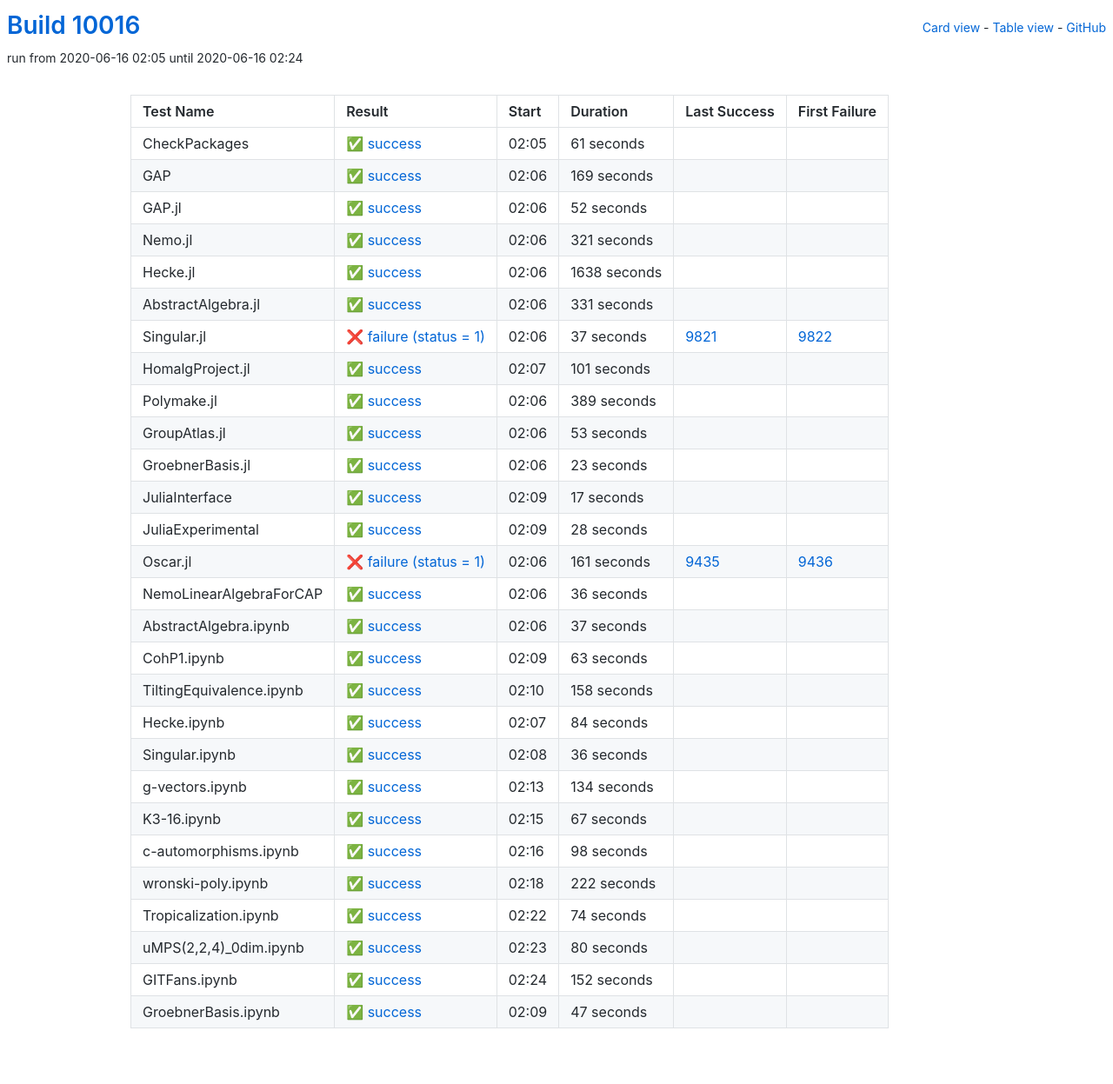
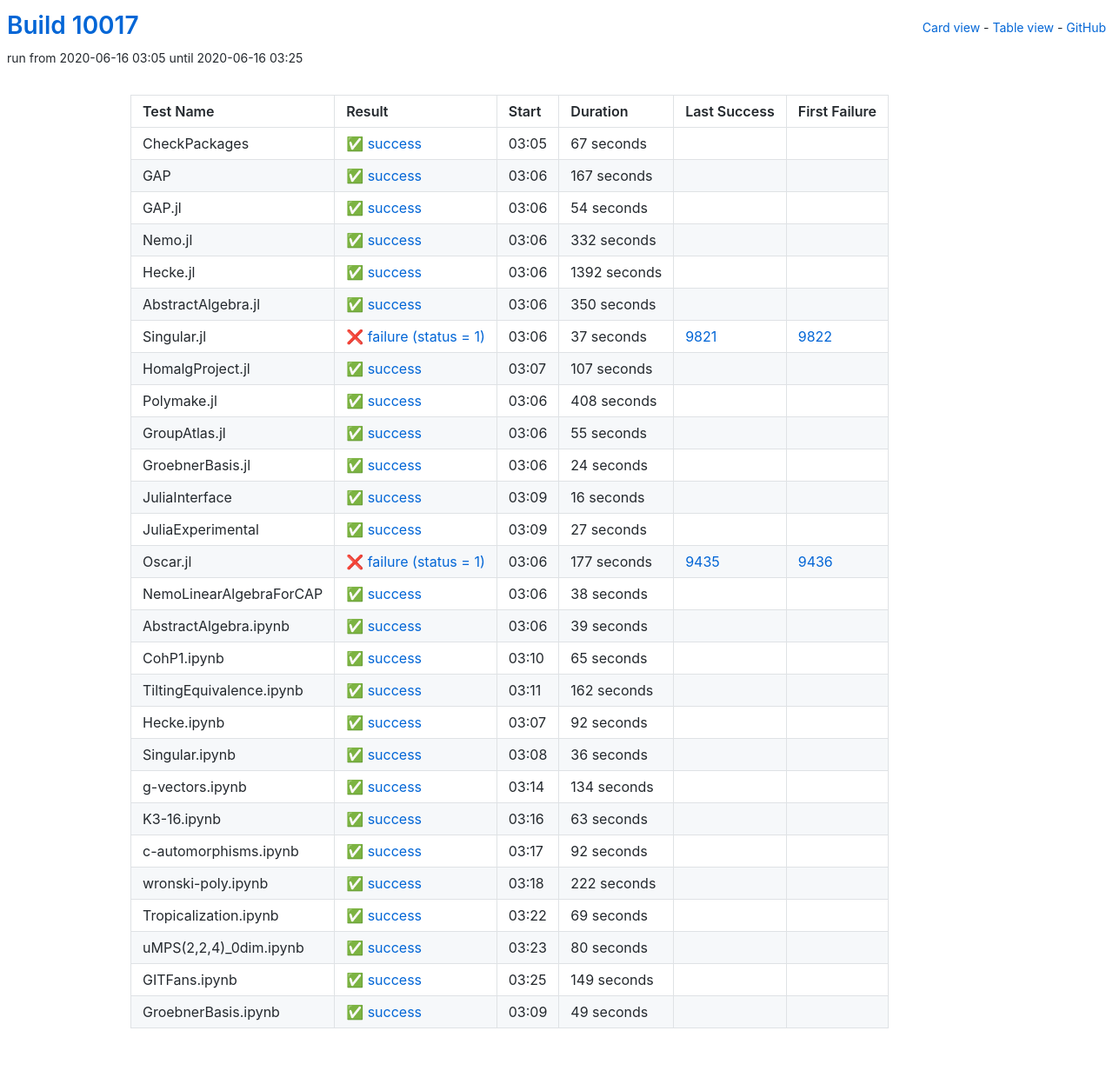
Before and after one commit to oscar-system/oscar-ci-status, a Jekyll site: the page built from table.html, in a window 1280 px wide. Shown: the whole page at 87% size. Built offline with Jekyll 4.4.1, drawn with Linux system fonts in a browser that asks for light colours.

Commit message:
Build #10017

```diff
--- a/_data/ci.yml
+++ b/_data/ci.yml
@@ -1,6 +1,6 @@
 ---
-build: 10016
-build_url: https://oscarci.mathematik.uni-kl.de/job/oscar/10016/
+build: 10017
+build_url: https://oscarci.mathematik.uni-kl.de/job/oscar/10017/
 job: oscar
 organization: oscar-system
 repo: oscar-ci-status
@@ -8,80 +8,80 @@
 tests:
 - name: CheckPackages
   id: checkpackages
-  log: https://oscarci.mathematik.uni-kl.de/job/oscar/10016/artifact/logs/build-10016/CheckPackages.log
-  start: 2020-06-16 02:05
+  log: https://oscarci.mathematik.uni-kl.de/job/oscar/10017/artifact/logs/build-10017/CheckPackages.log
+  start: 2020-06-16 03:05
   success: true
   exitcode: 0
   status: success
-  duration: 61
+  duration: 67
   last_success: false
   last_success_url:
   first_failure: false
   first_failure_url:
 - name: GAP
   id: gap
-  log: https://oscarci.mathematik.uni-kl.de/job/oscar/10016/artifact/logs/build-10016/GAP.log
-  start: 2020-06-16 02:06
+  log: https://oscarci.mathematik.uni-kl.de/job/oscar/10017/artifact/logs/build-10017/GAP.log
+  start: 2020-06-16 03:06
   success: true
   exitcode: 0
   status: success
-  duration: 169
+  duration: 167
   last_success: false
   last_success_url:
   first_failure: false
   first_failure_url:
 - name: GAP.jl
   id: gap-jl
-  log: https://oscarci.mathematik.uni-kl.de/job/oscar/10016/artifact/logs/build-10016/GAP.jl.log
-  start: 2020-06-16 02:06
+  log: https://oscarci.mathematik.uni-kl.de/job/oscar/10017/artifact/logs/build-10017/GAP.jl.log
+  start: 2020-06-16 03:06
   success: true
   exitcode: 0
   status: success
-  duration: 52
+  duration: 54
   last_success: false
   last_success_url:
   first_failure: false
   first_failure_url:
 - name: Nemo.jl
   id: nemo-jl
-  log: https://oscarci.mathematik.uni-kl.de/job/oscar/10016/artifact/logs/build-10016/Nemo.jl.log
-  start: 2020-06-16 02:06
+  log: https://oscarci.mathematik.uni-kl.de/job/oscar/10017/artifact/logs/build-10017/Nemo.jl.log
+  start: 2020-06-16 03:06
   success: true
   exitcode: 0
   status: success
-  duration: 321
+  duration: 332
   last_success: false
   last_success_url:
   first_failure: false
   first_failure_url:
 - name: Hecke.jl
   id: hecke-jl
-  log: https://oscarci.mathematik.uni-kl.de/job/oscar/10016/artifact/logs/build-10016/Hecke.jl.log
-  start: 2020-06-16 02:06
+  log: https://oscarci.mathematik.uni-kl.de/job/oscar/10017/artifact/logs/build-10017/Hecke.jl.log
+  start: 2020-06-16 03:06
   success: true
   exitcode: 0
   status: success
-  duration: 1638
+  duration: 1392
   last_success: false
   last_success_url:
   first_failure: false
   first_failure_url:
 - name: AbstractAlgebra.jl
   id: abstractalgebra-jl
-  log: https://oscarci.mathematik.uni-kl.de/job/oscar/10016/artifact/logs/build-10016/AbstractAlgebra.jl.log
-  start: 2020-06-16 02:06
+  log: https://oscarci.mathematik.uni-kl.de/job/oscar/10017/artifact/logs/build-10017/AbstractAlgebra.jl.log
+  start: 2020-06-16 03:06
   success: true
   exitcode: 0
   status: success
-  duration: 331
+  duration: 350
   last_success: false
   last_success_url:
   first_failure: false
   first_failure_url:
 - name: Singular.jl
   id: singular-jl
-  log: https://oscarci.mathematik.uni-kl.de/job/oscar/10016/artifact/logs/build-10016/Singular.jl.log
-  start: 2020-06-16 02:06
+  log: https://oscarci.mathematik.uni-kl.de/job/oscar/10017/artifact/logs/build-10017/Singular.jl.log
+  start: 2020-06-16 03:06
   success: false
   exitcode: 1
   status: failure
@@ -92,152 +92,152 @@
   first_failure_url: https://oscarci.mathematik.uni-kl.de/job/oscar/9822/
 - name: HomalgProject.jl
   id: homalgproject-jl
-  log: https://oscarci.mathematik.uni-kl.de/job/oscar/10016/artifact/logs/build-10016/HomalgProject.jl.log
-  start: 2020-06-16 02:07
+  log: https://oscarci.mathematik.uni-kl.de/job/oscar/10017/artifact/logs/build-10017/HomalgProject.jl.log
+  start: 2020-06-16 03:07
   success: true
   exitcode: 0
   status: success
-  duration: 101
+  duration: 107
   last_success: false
   last_success_url:
   first_failure: false
   first_failure_url:
 - name: Polymake.jl
   id: polymake-jl
-  log: https://oscarci.mathematik.uni-kl.de/job/oscar/10016/artifact/logs/build-10016/Polymake.jl.log
-  start: 2020-06-16 02:06
+  log: https://oscarci.mathematik.uni-kl.de/job/oscar/10017/artifact/logs/build-10017/Polymake.jl.log
+  start: 2020-06-16 03:06
   success: true
   exitcode: 0
   status: success
-  duration: 389
+  duration: 408
   last_success: false
   last_success_url:
   first_failure: false
   first_failure_url:
 - name: GroupAtlas.jl
   id: groupatlas-jl
-  log: https://oscarci.mathematik.uni-kl.de/job/oscar/10016/artifact/logs/build-10016/GroupAtlas.jl.log
-  start: 2020-06-16 02:06
+  log: https://oscarci.mathematik.uni-kl.de/job/oscar/10017/artifact/logs/build-10017/GroupAtlas.jl.log
+  start: 2020-06-16 03:06
   success: true
   exitcode: 0
   status: success
-  duration: 53
+  duration: 55
   last_success: false
   last_success_url:
   first_failure: false
   first_failure_url:
 - name: GroebnerBasis.jl
   id: groebnerbasis-jl
-  log: https://oscarci.mathematik.uni-kl.de/job/oscar/10016/artifact/logs/build-10016/GroebnerBasis.jl.log
-  start: 2020-06-16 02:06
+  log: https://oscarci.mathematik.uni-kl.de/job/oscar/10017/artifact/logs/build-10017/GroebnerBasis.jl.log
+  start: 2020-06-16 03:06
   success: true
   exitcode: 0
   status: success
-  duration: 23
+  duration: 24
   last_success: false
   last_success_url:
   first_failure: false
   first_failure_url:
 - name: JuliaInterface
   id: juliainterface
-  log: https://oscarci.mathematik.uni-kl.de/job/oscar/10016/artifact/logs/build-10016/JuliaInterface.log
-  start: 2020-06-16 02:09
+  log: https://oscarci.mathematik.uni-kl.de/job/oscar/10017/artifact/logs/build-10017/JuliaInterface.log
+  start: 2020-06-16 03:09
   success: true
   exitcode: 0
   status: success
-  duration: 17
+  duration: 16
   last_success: false
   last_success_url:
   first_failure: false
   first_failure_url:
 - name: JuliaExperimental
   id: juliaexperimental
-  log: https://oscarci.mathematik.uni-kl.de/job/oscar/10016/artifact/logs/build-10016/JuliaExperimental.log
-  start: 2020-06-16 02:09
+  log: https://oscarci.mathematik.uni-kl.de/job/oscar/10017/artifact/logs/build-10017/JuliaExperimental.log
+  start: 2020-06-16 03:09
   success: true
   exitcode: 0
   status: success
-  duration: 28
+  duration: 27
   last_success: false
   last_success_url:
   first_failure: false
   first_failure_url:
 - name: Oscar.jl
   id: oscar-jl
-  log: https://oscarci.mathematik.uni-kl.de/job/oscar/10016/artifact/logs/build-10016/Oscar.jl.log
-  start: 2020-06-16 02:06
+  log: https://oscarci.mathematik.uni-kl.de/job/oscar/10017/artifact/logs/build-10017/Oscar.jl.log
+  start: 2020-06-16 03:06
   success: false
   exitcode: 1
   status: failure
-  duration: 161
+  duration: 177
   last_success: 9435
   last_success_url: https://oscarci.mathematik.uni-kl.de/job/oscar/9435/
   first_failure: 9436
   first_failure_url: https://oscarci.mathematik.uni-kl.de/job/oscar/9436/
 - name: NemoLinearAlgebraForCAP
   id: nemolinearalgebraforcap
-  log: https://oscarci.mathematik.uni-kl.de/job/oscar/10016/artifact/logs/build-10016/NemoLinearAlgebraForCAP.log
-  start: 2020-06-16 02:06
+  log: https://oscarci.mathematik.uni-kl.de/job/oscar/10017/artifact/logs/build-10017/NemoLinearAlgebraForCAP.log
+  start: 2020-06-16 03:06
   success: true
   exitcode: 0
   status: success
-  duration: 36
+  duration: 38
   last_success: false
   last_success_url:
   first_failure: false
   first_failure_url:
 - name: AbstractAlgebra.ipynb
   id: abstractalgebra-ipynb
-  log: https://oscarci.mathematik.uni-kl.de/job/oscar/10016/artifact/logs/build-10016/AbstractAlgebra.ipynb.log
-  start: 2020-06-16 02:06
+  log: https://oscarci.mathematik.uni-kl.de/job/oscar/10017/artifact/logs/build-10017/AbstractAlgebra.ipynb.log
+  start: 2020-06-16 03:06
   success: true
   exitcode: 0
   status: success
-  duration: 37
+  duration: 39
   last_success: false
   last_success_url:
   first_failure: false
   first_failure_url:
 - name: CohP1.ipynb
   id: cohp1-ipynb
-  log: https://oscarci.mathematik.uni-kl.de/job/oscar/10016/artifact/logs/build-10016/CohP1.ipynb.log
-  start: 2020-06-16 02:09
+  log: https://oscarci.mathematik.uni-kl.de/job/oscar/10017/artifact/logs/build-10017/CohP1.ipynb.log
+  start: 2020-06-16 03:10
   success: true
   exitcode: 0
   status: success
-  duration: 63
+  duration: 65
   last_success: false
   last_success_url:
   first_failure: false
   first_failure_url:
 - name: TiltingEquivalence.ipynb
   id: tiltingequivalence-ipynb
-  log: https://oscarci.mathematik.uni-kl.de/job/oscar/10016/artifact/logs/build-10016/TiltingEquivalence.ipynb.log
-  start: 2020-06-16 02:10
+  log: https://oscarci.mathematik.uni-kl.de/job/oscar/10017/artifact/logs/build-10017/TiltingEquivalence.ipynb.log
+  start: 2020-06-16 03:11
   success: true
   exitcode: 0
   status: success
-  duration: 158
+  duration: 162
   last_success: false
   last_success_url:
   first_failure: false
   first_failure_url:
 - name: Hecke.ipynb
   id: hecke-ipynb
-  log: https://oscarci.mathematik.uni-kl.de/job/oscar/10016/artifact/logs/build-10016/Hecke.ipynb.log
-  start: 2020-06-16 02:07
+  log: https://oscarci.mathematik.uni-kl.de/job/oscar/10017/artifact/logs/build-10017/Hecke.ipynb.log
+  start: 2020-06-16 03:07
   success: true
   exitcode: 0
   status: success
-  duration: 84
+  duration: 92
   last_success: false
   last_success_url:
   first_failure: false
   first_failure_url:
 - name: Singular.ipynb
   id: singular-ipynb
-  log: https://oscarci.mathematik.uni-kl.de/job/oscar/10016/artifact/logs/build-10016/Singular.ipynb.log
-  start: 2020-06-16 02:08
+  log: https://oscarci.mathematik.uni-kl.de/job/oscar/10017/artifact/logs/build-10017/Singular.ipynb.log
+  start: 2020-06-16 03:08
   success: true
   exitcode: 0
   status: success
@@ -248,8 +248,8 @@
   first_failure_url:
 - name: g-vectors.ipynb
   id: g-vectors-ipynb
-  log: https://oscarci.mathematik.uni-kl.de/job/oscar/10016/artifact/logs/build-10016/g-vectors.ipynb.log
-  start: 2020-06-16 02:13
+  log: https://oscarci.mathematik.uni-kl.de/job/oscar/10017/artifact/logs/build-10017/g-vectors.ipynb.log
+  start: 2020-06-16 03:14
   success: true
   exitcode: 0
   status: success
@@ -260,32 +260,32 @@
   first_failure_url:
 - name: K3-16.ipynb
   id: k3-16-ipynb
-  log: https://oscarci.mathematik.uni-kl.de/job/oscar/10016/artifact/logs/build-10016/K3-16.ipynb.log
-  start: 2020-06-16 02:15
+  log: https://oscarci.mathematik.uni-kl.de/job/oscar/10017/artifact/logs/build-10017/K3-16.ipynb.log
+  start: 2020-06-16 03:16
   success: true
   exitcode: 0
   status: success
-  duration: 67
+  duration: 63
   last_success: false
   last_success_url:
   first_failure: false
   first_failure_url:
 - name: c-automorphisms.ipynb
   id: c-automorphisms-ipynb
-  log: https://oscarci.mathematik.uni-kl.de/job/oscar/10016/artifact/logs/build-10016/c-automorphisms.ipynb.log
-  start: 2020-06-16 02:16
+  log: https://oscarci.mathematik.uni-kl.de/job/oscar/10017/artifact/logs/build-10017/c-automorphisms.ipynb.log
+  start: 2020-06-16 03:17
   success: true
   exitcode: 0
   status: success
-  duration: 98
+  duration: 92
   last_success: false
   last_success_url:
   first_failure: false
   first_failure_url:
 - name: wronski-poly.ipynb
   id: wronski-poly-ipynb
-  log: https://oscarci.mathematik.uni-kl.de/job/oscar/10016/artifact/logs/build-10016/wronski-poly.ipynb.log
-  start: 2020-06-16 02:18
+  log: https://oscarci.mathematik.uni-kl.de/job/oscar/10017/artifact/logs/build-10017/wronski-poly.ipynb.log
+  start: 2020-06-16 03:18
   success: true
   exitcode: 0
   status: success
@@ -296,20 +296,20 @@
   first_failure_url:
 - name: Tropicalization.ipynb
   id: tropicalization-ipynb
-  log: https://oscarci.mathematik.uni-kl.de/job/oscar/10016/artifact/logs/build-10016/Tropicalization.ipynb.log
-  start: 2020-06-16 02:22
+  log: https://oscarci.mathematik.uni-kl.de/job/oscar/10017/artifact/logs/build-10017/Tropicalization.ipynb.log
+  start: 2020-06-16 03:22
   success: true
   exitcode: 0
   status: success
-  duration: 74
+  duration: 69
   last_success: false
   last_success_url:
   first_failure: false
   first_failure_url:
 - name: uMPS(2,2,4)_0dim.ipynb
   id: umps-2-2-4-0dim-ipynb
-  log: https://oscarci.mathematik.uni-kl.de/job/oscar/10016/artifact/logs/build-10016/uMPS-2-2-4-_0dim.ipynb.log
-  start: 2020-06-16 02:23
+  log: https://oscarci.mathematik.uni-kl.de/job/oscar/10017/artifact/logs/build-10017/uMPS-2-2-4-_0dim.ipynb.log
+  start: 2020-06-16 03:23
   success: true
   exitcode: 0
   status: success
@@ -320,24 +320,24 @@
   first_failure_url:
 - name: GITFans.ipynb
   id: gitfans-ipynb
-  log: https://oscarci.mathematik.uni-kl.de/job/oscar/10016/artifact/logs/build-10016/GITFans.ipynb.log
-  start: 2020-06-16 02:24
+  log: https://oscarci.mathematik.uni-kl.de/job/oscar/10017/artifact/logs/build-10017/GITFans.ipynb.log
+  start: 2020-06-16 03:25
   success: true
   exitcode: 0
   status: success
-  duration: 152
+  duration: 149
   last_success: false
   last_success_url:
   first_failure: false
   first_failure_url:
 - name: GroebnerBasis.ipynb
   id: groebnerbasis-ipynb
-  log: https://oscarci.mathematik.uni-kl.de/job/oscar/10016/artifact/logs/build-10016/GroebnerBasis.ipynb.log
-  start: 2020-06-16 02:09
+  log: https://oscarci.mathematik.uni-kl.de/job/oscar/10017/artifact/logs/build-10017/GroebnerBasis.ipynb.log
+  start: 2020-06-16 03:09
   success: true
   exitcode: 0
   status: success
-  duration: 47
+  duration: 49
   last_success: false
   last_success_url:
   first_failure: false
```
Also changed, not shown: README.md.
